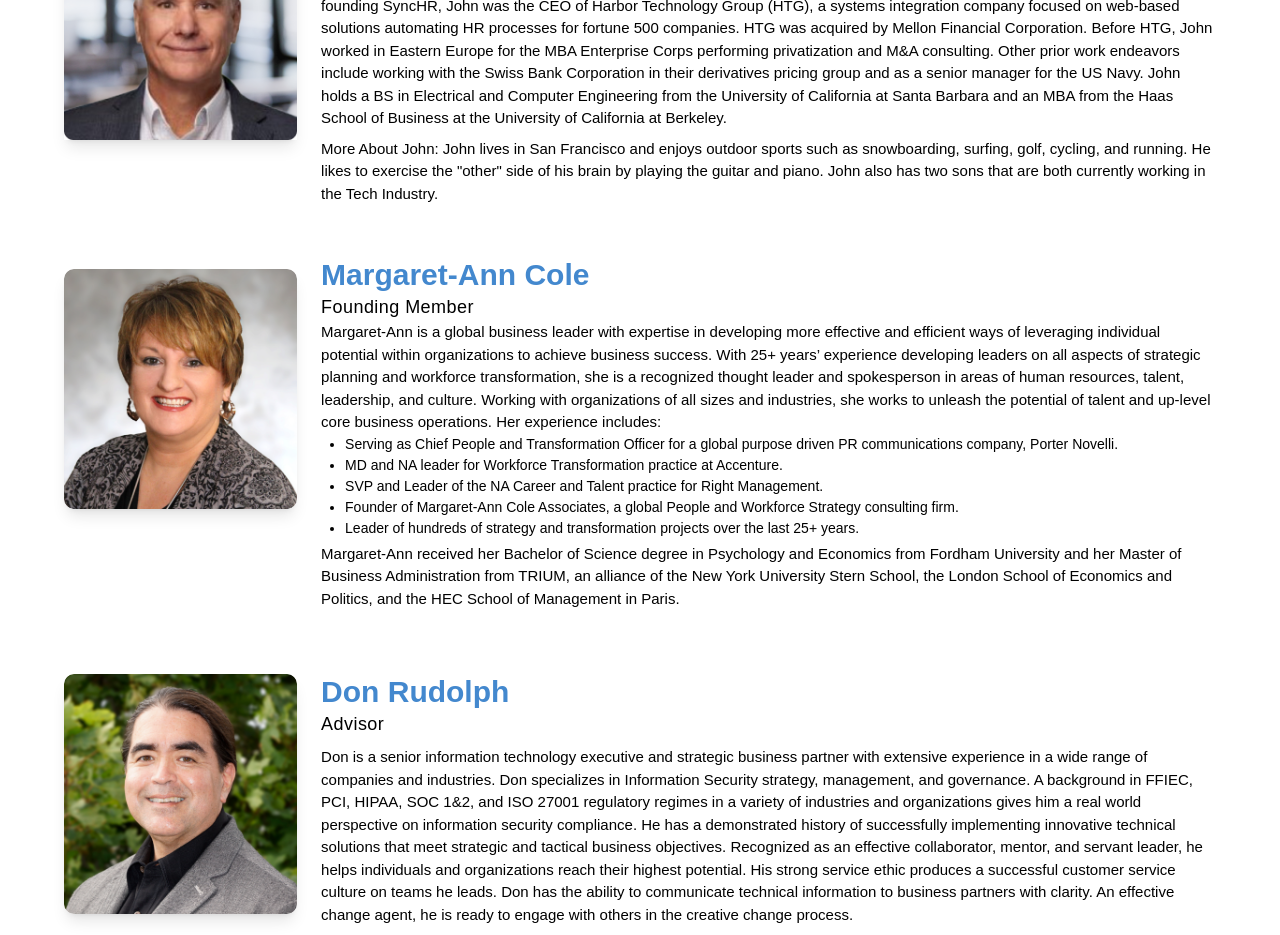
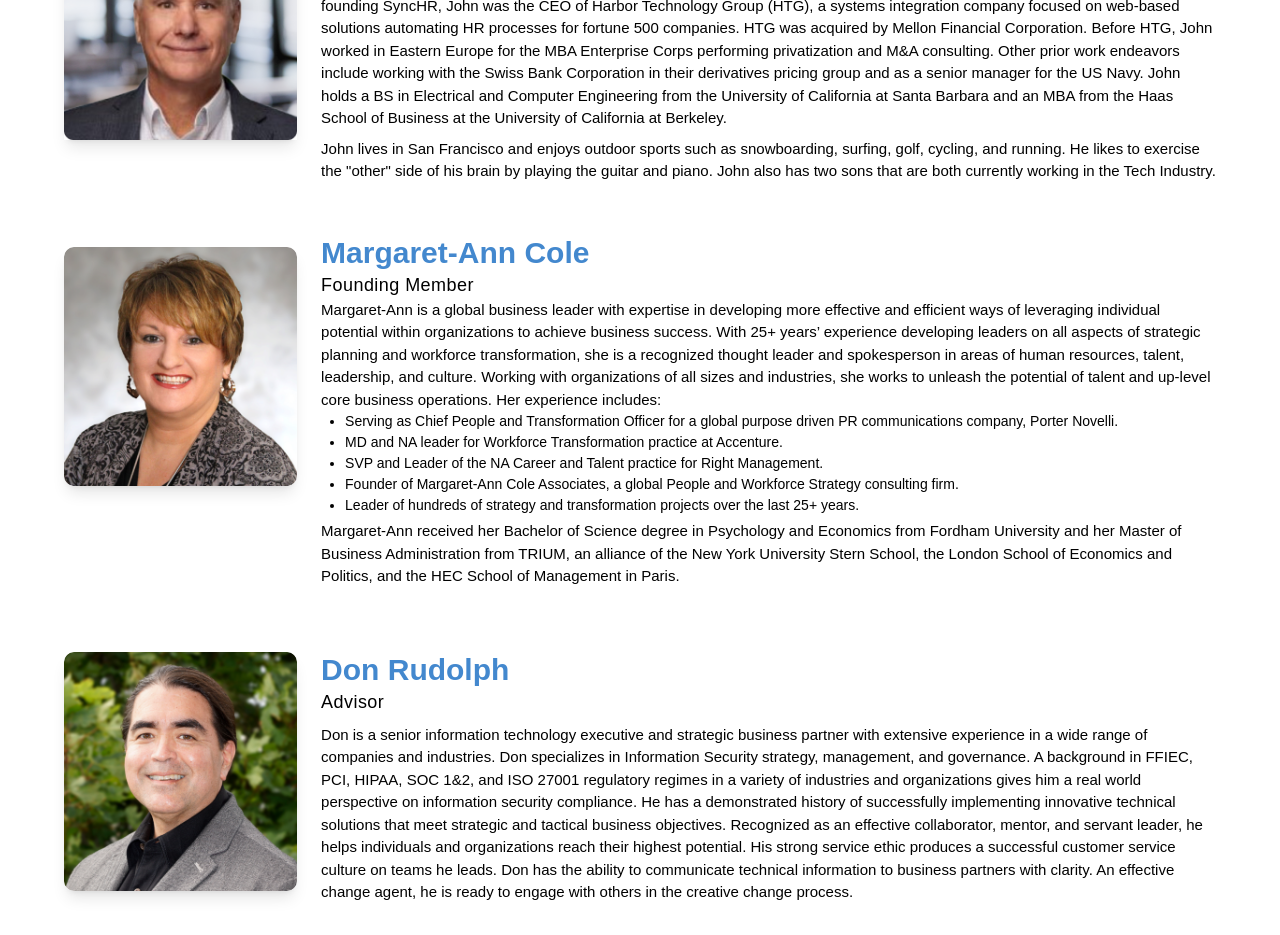
Before and after one commit to SalesBox-EM/cascade, a React (Create React App) app: page /Leadership in a window 1280 px wide. Shown: the part 1220-2155 px from the top of the page. Built offline with nearby package versions, Linux system fonts and the light colour scheme.

Commit message:
Update OurTeam.jsx
John Cuellar bio change

```diff
--- a/src/Components/Pages/OurTeam.jsx
+++ b/src/Components/Pages/OurTeam.jsx
@@ -50,7 +50,6 @@ const OurTeam = () => {
                                 John co-founded SyncHR and lead the company through its early growth stage and then served as CTO for 10+ years. Prior to co-founding SyncHR, John was the CEO of Harbor Technology Group (HTG), a systems integration company focused on web-based solutions automating HR processes for fortune 500 companies. HTG was acquired by Mellon Financial Corporation.  Before HTG, John worked in Eastern Europe for the MBA Enterprise Corps performing privatization and M&A consulting. Other prior work endeavors include working with the Swiss Bank Corporation in their derivatives pricing group and as a senior manager for the US Navy.  John holds a BS in Electrical and Computer Engineering from the University of California at Santa Barbara and an MBA from the Haas School of Business at the University of California at Berkeley.
                             </p>
                             <p className='text-[15px]'>
-                                More About John:
                                 John lives in San Francisco and enjoys outdoor sports such as snowboarding, surfing, golf, cycling, and running. He likes to exercise the "other" side of his brain by playing the guitar and piano. John also has two sons that are both currently working in the Tech Industry.
                             </p>
                         </div>
```
